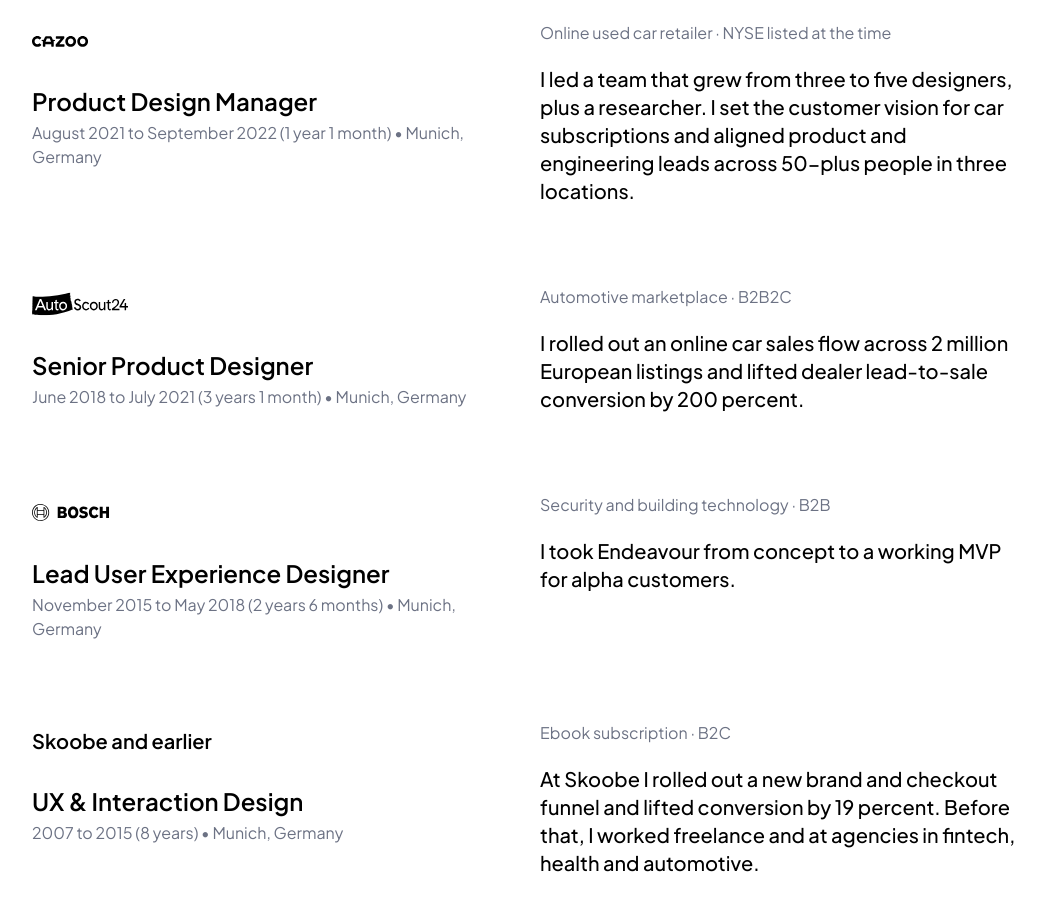
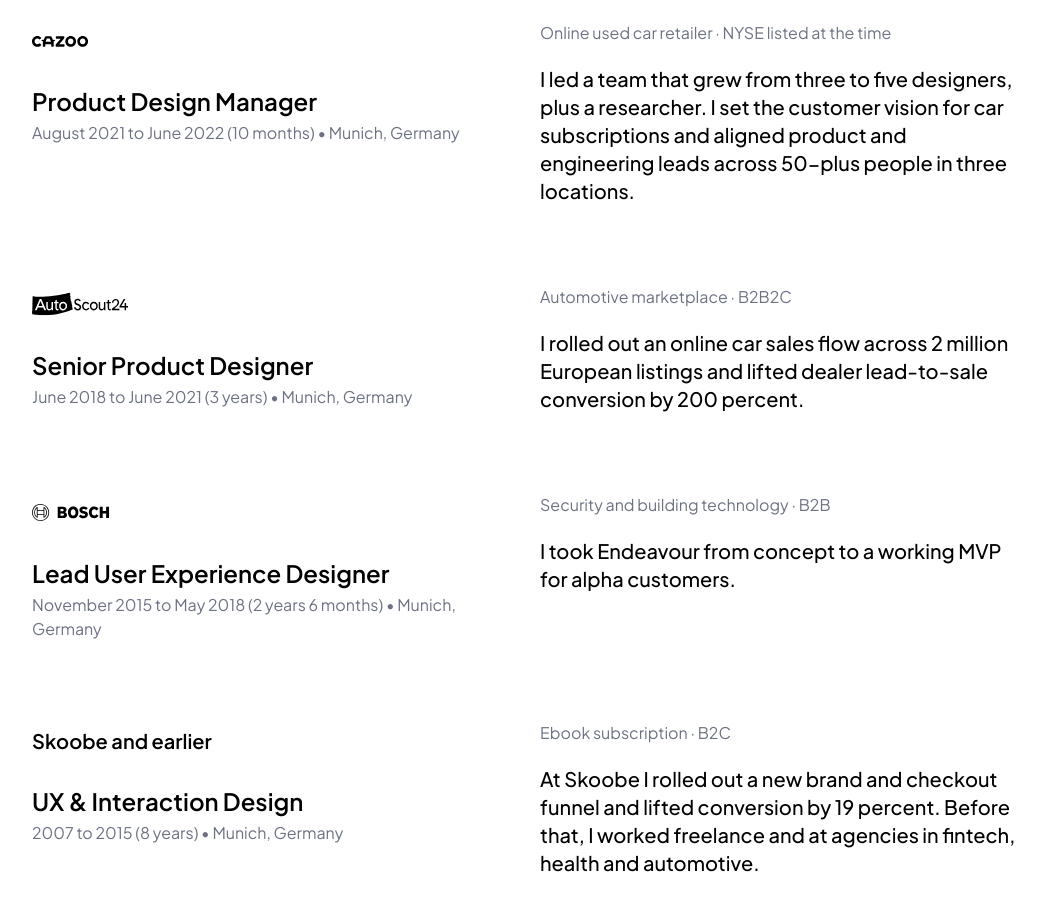
Before and after one commit to asaadelsalawi/portfolio, a React (Vite) app: page /experience in a window 1280 px wide. Shown: the part 1200-2111 px from the top of the page, without its empty margins (112-1157 px from the left). Built offline with nearby package versions, Linux system fonts and the light colour scheme; no server answers; what @storyblok/react would draw is missing.

Commit message:
Experience: Cazoo ends June 2022, AutoScout24 ends June 2021

```diff
--- a/src/pages/Experience.tsx
+++ b/src/pages/Experience.tsx
@@ -81,7 +81,7 @@ const roles: Role[] = [
     company: 'Cazoo',
     title: 'Product Design Manager',
     start: { y: 2021, m: 8 },
-    end: { y: 2022, m: 9 },
+    end: { y: 2022, m: 6 },
     location: 'Munich, Germany',
     context: 'Online used car retailer · NYSE listed at the time',
     paragraphs: [
@@ -93,7 +93,7 @@ const roles: Role[] = [
     company: 'AutoScout24',
     title: 'Senior Product Designer',
     start: { y: 2018, m: 6 },
-    end: { y: 2021, m: 7 },
+    end: { y: 2021, m: 6 },
     location: 'Munich, Germany',
     context: 'Automotive marketplace · B2B2C',
     paragraphs: [
```
